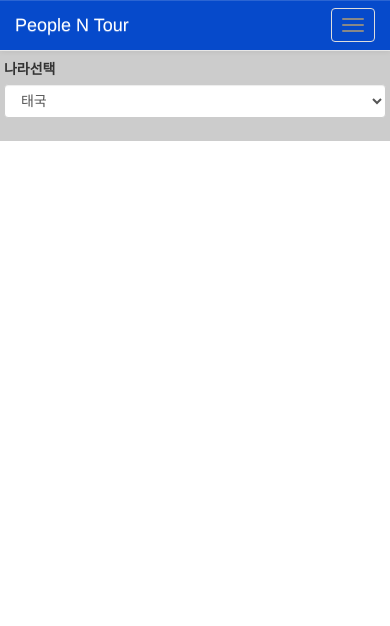
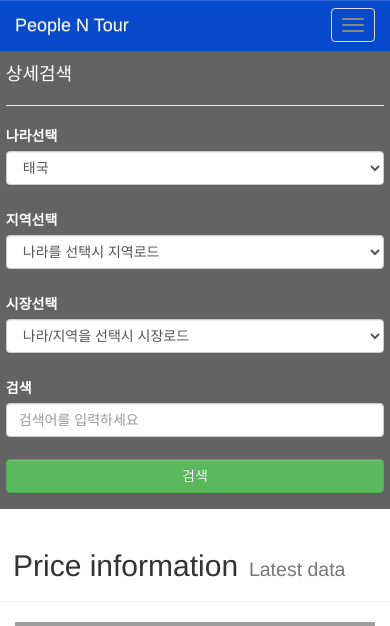
Before and after one commit to jean11301/sist4_team4_pnt, a Java web app: page /product/product.jsp in a window 390 px wide. Shown: the top 626 px of the page. Run offline with Tomcat 11, a stand-in JSP engine, Linux system fonts and the light colour scheme; some libraries are stand-ins or nearby versions; grey boxes are pictures that could not be loaded.

Commit message:
layout test

```diff
--- a/WebContent/css/style.css
+++ b/WebContent/css/style.css
@@ -21,8 +21,16 @@ body{}
 	margin: 51px 0 0 0;
 	}
 
-/* side_search */
-.side_search{background: #CCC; padding: 2% 1%;}
+/* 좌측 검색창 .side_search */
+.side_search{background: #636363; padding: 1% 1.5%; color:#FFF;}
+.btn_search{margin:6% 0 3% 0%; width: 100%;}
+
+/* 지도(.pnt_map)  */
+.pnt_map{min-height: 300px; overflow: hidden;}
+
+
+/* 인기검색종목물가, 급변동물가 .pnt_hit */
+.pnt_hit{min-height:300px; }
 
 /* footer */
 footer{padding: 20px 0; text-align: center;}
--- a/WebContent/main/header.jsp
+++ b/WebContent/main/header.jsp
@@ -16,7 +16,6 @@
 </head>
 <body>
   <nav class="navbar navbar-default navbar-fixed-top">
-    <div class="container">
       <div class="navbar-header">
         <button type="button" class="navbar-toggle collapsed" data-toggle="collapse" data-target="#navbar" aria-expanded="false" aria-controls="navbar">
           <span class="sr-only">Toggle navigation</span>
@@ -51,9 +50,8 @@
           <li><a href="../navbar-static-top/">Static top</a></li>
           <li class="active"><a href="./">Fixed top <span class="sr-only">(current)</span></a></li> -->
           <!-- <li><a href="#">로그인</a></li> -->
-          <button type="button" class="btn btn-primary navbar-btn"  onclick="changeView(1)">로그인</button>
+          <button type="button" class="btn btn-primary navbar-btn"  onclick="changeView(1)" style="margin-right:30px">로그인</button>
         </ul>
       </div><!--/.nav-collapse -->
-    </div>
   </nav>
 <div class="container-fluid">
--- a/WebContent/product/product.jsp
+++ b/WebContent/product/product.jsp
@@ -2,24 +2,124 @@
 <jsp:include page="../main/header.jsp" />
 
 <div id="titletext" class="menu1">물가 정보</div>
+
 <div class="row">
 	<div class="col-sm-2 side_search">
+		<h4>상세검색</h4>
+		<hr />
 		<form class="ml-1">
-				<div class="form-group pd-5">
+			<div class="form-group">
 				<label for="sel1">나라선택</label>
 				<select class="form-control" id="sel1">
 					<option>태국</option>
+					<option>베트남</option>
+					<option>라오스</option>
 					<option>싱가포르</option>
-					<option>베트남</option>
-					<option>ex1</option>
-					<option>ex2</option>
+					<option>말레이시아</option>
 				</select>
 			</div>
+			<div class="form-group">
+				<label for="sel1">지역선택</label>
+				<select class="form-control" id="sel1">
+					<option>나라를 선택시 지역로드</option>
+					<option>나라를 선택시 지역로드</option>
+					<option>나라를 선택시 지역로드</option>
+					<option>나라를 선택시 지역로드</option>
+					<option>나라를 선택시 지역로드</option>
+				</select>
+			</div>
+		</form>
+		<div class="form-group">
+			<label for="sel1">시장선택</label>
+			<select class="form-control" id="sel1">
+				<option>나라/지역을 선택시 시장로드</option>
+				<option>나라/지역을 선택시 시장로드</option>
+				<option>나라/지역을 선택시 시장로드</option>
+				<option>나라/지역을 선택시 시장로드</option>
+				<option>나라/지역을 선택시 시장로드</option>
+			</select>
+		</div>
+		<label for="sel1">검색</label>
+		<input type="text" class="form-control" placeholder="검색어를 입력하세요">
+		<button type="submit" class="btn btn-success btn_search">검색</button>
 		</form>
 	</div>
 
 	<div class="col-sm-10">
-			<div id="titletext" class="menu1">물가 정보</div>
+		<div class="row">
+			<div class="page-header">
+				<h2>Price information<small>&nbsp;&nbsp;Latest data</small></h2>
+			</div>
+		</div>
+		<div class="row">
+			<div class="col-sm-5 pnt_map">
+				<jsp:include page="map_ex.html" />
+			</div>
+			<div class="col-sm-5 pnt_hit">
+				<div class="row">
+					<h4><strong>인기 검색 종목 물가</strong></h4>
+					<div class="table-responsive">
+						<table class="table">
+							<tr>
+								<td>태국</td>
+								<td>호치민</td>
+								<td>달랏시장</td>
+								<td>바나나</td>
+								<td>1,255원</td>
+							</tr>
+							<tr>
+								<td>베트남</td>
+								<td>하노이</td>
+								<td>하노이시장</td>
+								<td>사과</td>
+								<td>890원</td>
+							</tr>
+							<tr>
+								<td>태국</td>
+								<td>호치민</td>
+								<td>달랏시장</td>
+								<td>바나나</td>
+								<td>1,255원</td>
+							</tr>
+						</table>
+					</div>
+				</div>
+				<div class="row">
+					<h4><strong>급변동 물가</strong></h4>
+					<div class="table-responsive">
+						<table class="table">
+							<tr>
+								<td>태국</td>
+								<td>호치민</td>
+								<td>달랏시장</td>
+								<td>바나나</td>
+								<td>2,355원</td>
+								<td>8% 상승</td>
+								<td>▲ 259</td>
+							</tr>
+							<tr>
+								<td>태국</td>
+								<td>호치민</td>
+								<td>달랏시장</td>
+								<td>바나나</td>
+								<td>2,355원</td>
+								<td>8% 상승</td>
+								<td>▲ 259</td>
+							</tr>
+							<tr>
+								<td>태국</td>
+								<td>호치민</td>
+								<td>달랏시장</td>
+								<td>바나나</td>
+								<td>2,355원</td>
+								<td>8% 상승</td>
+								<td>▲ 259</td>
+							</tr>
+						</table>
+					</div>
+				</div>
+			</div>
+		</div>
 	</div>
 </div>
 
```
Also changed, not shown: WebContent/js/maptest.js (added, +41 -0 lines), WebContent/product/map_ex.html (added, +46 -0 lines), WebContent/css/bootstrap.css. Lines whose indentation alone changed are shown as unchanged.
